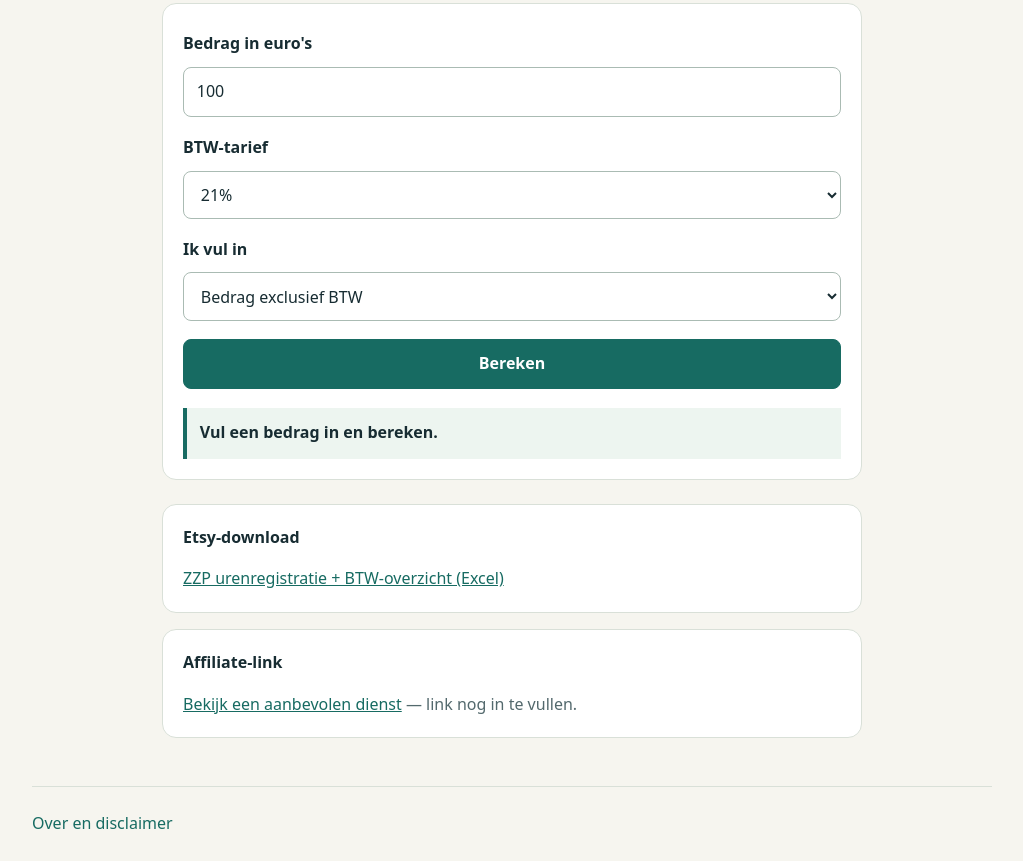
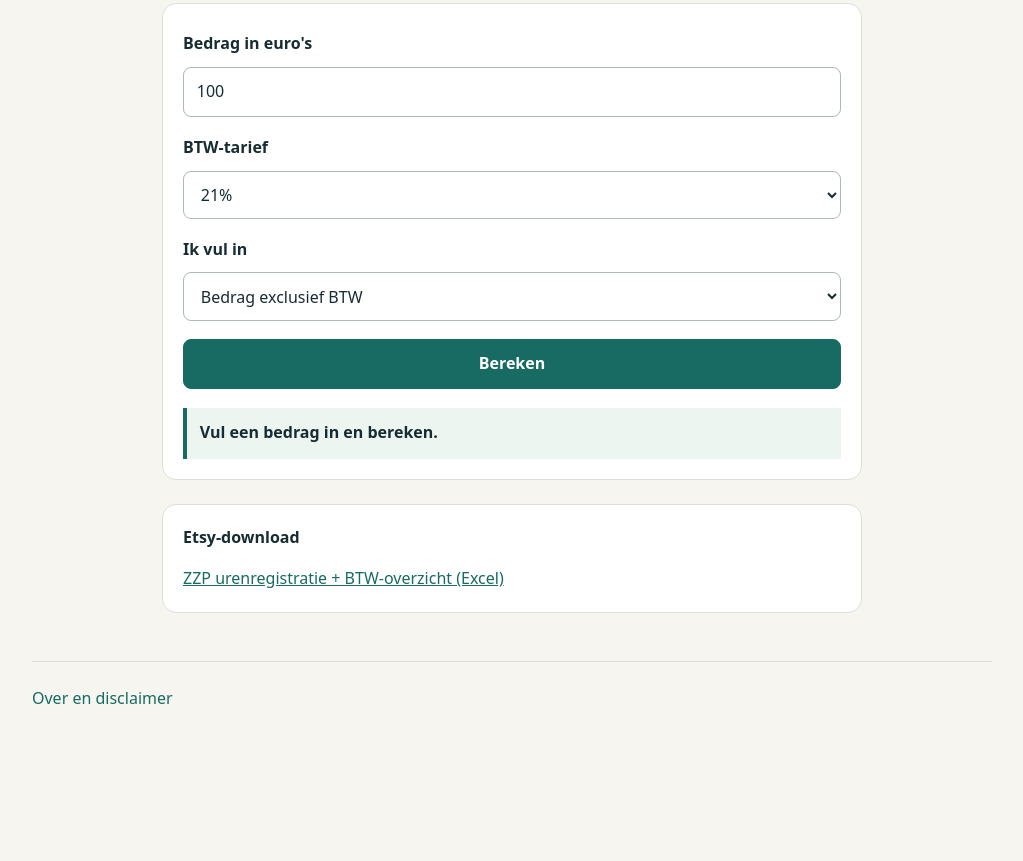
Before and after one commit to leilastar/zzp-tools-nl, a plain HTML site: page btw-calculator.html in a window 1280 px wide. Shown: the part 320-1181 px from the top of the page, without its empty margins (128-1151 px from the left). After the commit the page ends 1056 px from the top, so only its background shows below. Drawn offline with Linux system fonts and the light colour scheme.

Commit message:
Remove unfilled affiliate placeholder

```diff
--- a/btw-calculator.html
+++ b/btw-calculator.html
@@ -19,7 +19,6 @@
       <p id="btw-result" class="result" aria-live="polite">Vul een bedrag in en bereken.</p>
     </form>
     <aside class="placeholder"><strong>Etsy-download</strong><p><a href="https://planandpennystudio.etsy.com/nl/listing/4621038016/zzp-urenregistratie-btw-overzicht-excel" rel="noopener">ZZP urenregistratie + BTW-overzicht (Excel)</a></p></aside>
-    <aside class="placeholder"><strong>Affiliate-link</strong><p><a href="#affiliate-todo">Bekijk een aanbevolen dienst</a> — link nog in te vullen.</p></aside>
   </main><footer class="wrap"><a href="over.html">Over en disclaimer</a></footer>
 </body>
 </html>
```
